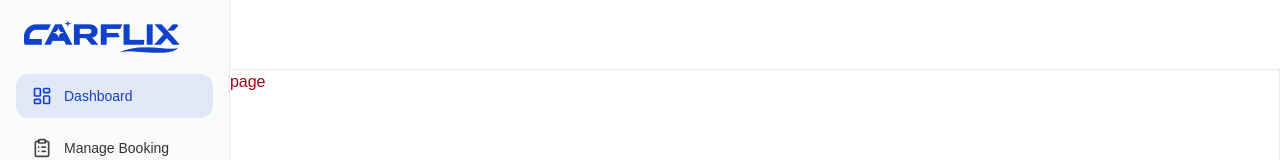
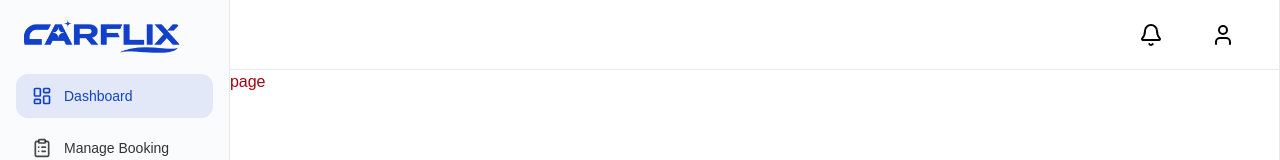
Before and after one commit to SopnilSwapon/car-flix-repo, a Next.js app: page /dashboard in a window 1280 px wide. Shown: the top 160 px of the page. Built offline with nearby package versions, Linux system fonts and the light colour scheme.

Commit message:
added topbar

```diff
--- a/app/Components/TopBar.tsx
+++ b/app/Components/TopBar.tsx
@@ -5,7 +5,31 @@ import React from "react";
 export default function TopBar() {
   return (
 
-    <header className="h-[70px] bg-white border-b border-[#E9E9E9] flex items-center justify-end px-6 gap-4">
+    <header
+      className="w-full h-[70px] border-b border-r border-[#E9E9E9] bg-white/10 backdrop-blur-md
+                 flex items-center justify-between px-8"
+    >
+      {/* Left side (empty or logo/title if needed later) */}
+      <div />
+
+      {/* Right side */}
+      <div className="flex items-center gap-6">
+        {/* Notification Icon */}
+        <button
+          className="p-3 rounded-full hover:bg-white/10 transition"
+          aria-label="Notifications"
+        >
+          <Bell className="w-6 h-6" />
+        </button>
+
+        {/* Profile Icon */}
+        <button
+          className="p-3 rounded-full hover:bg-white/10 transition"
+          aria-label="Profile"
+        >
+          <User className="w-6 h-6" />
+        </button>
+      </div>
     </header>
   );
 }
```
